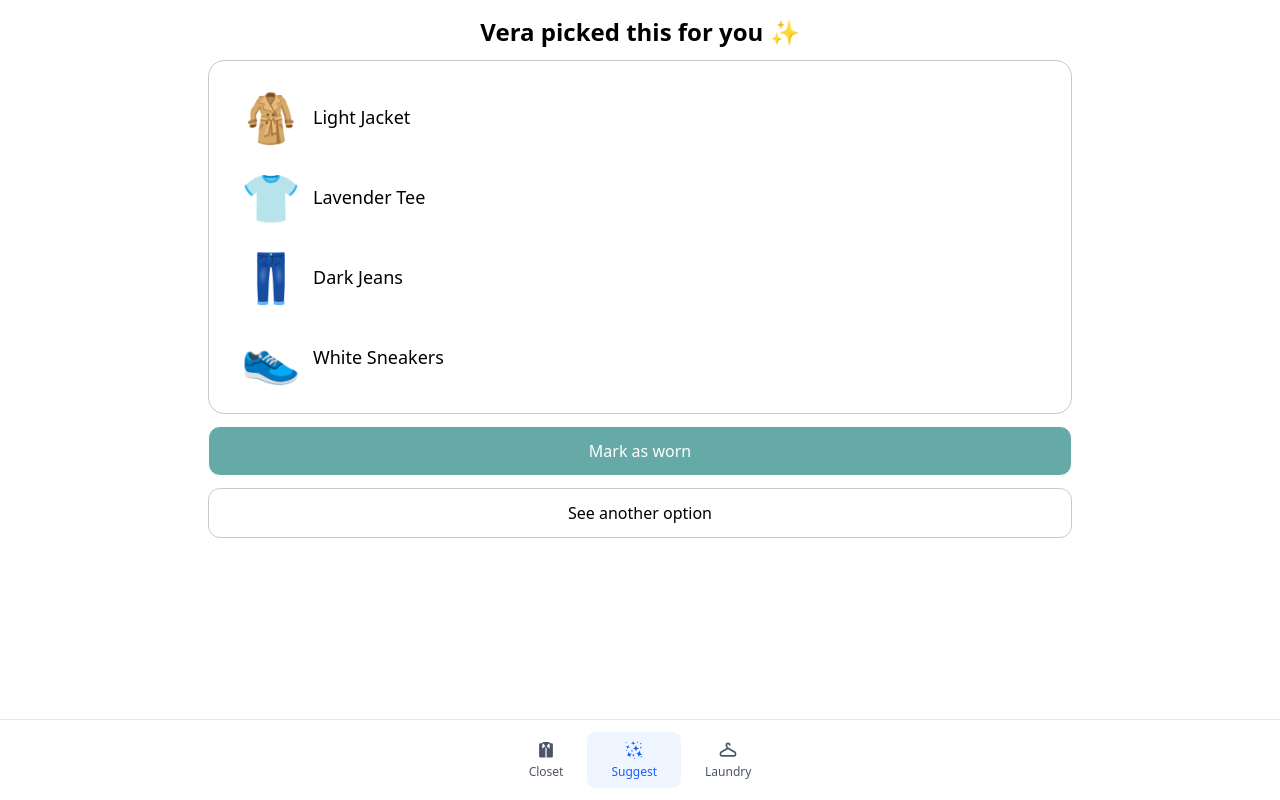
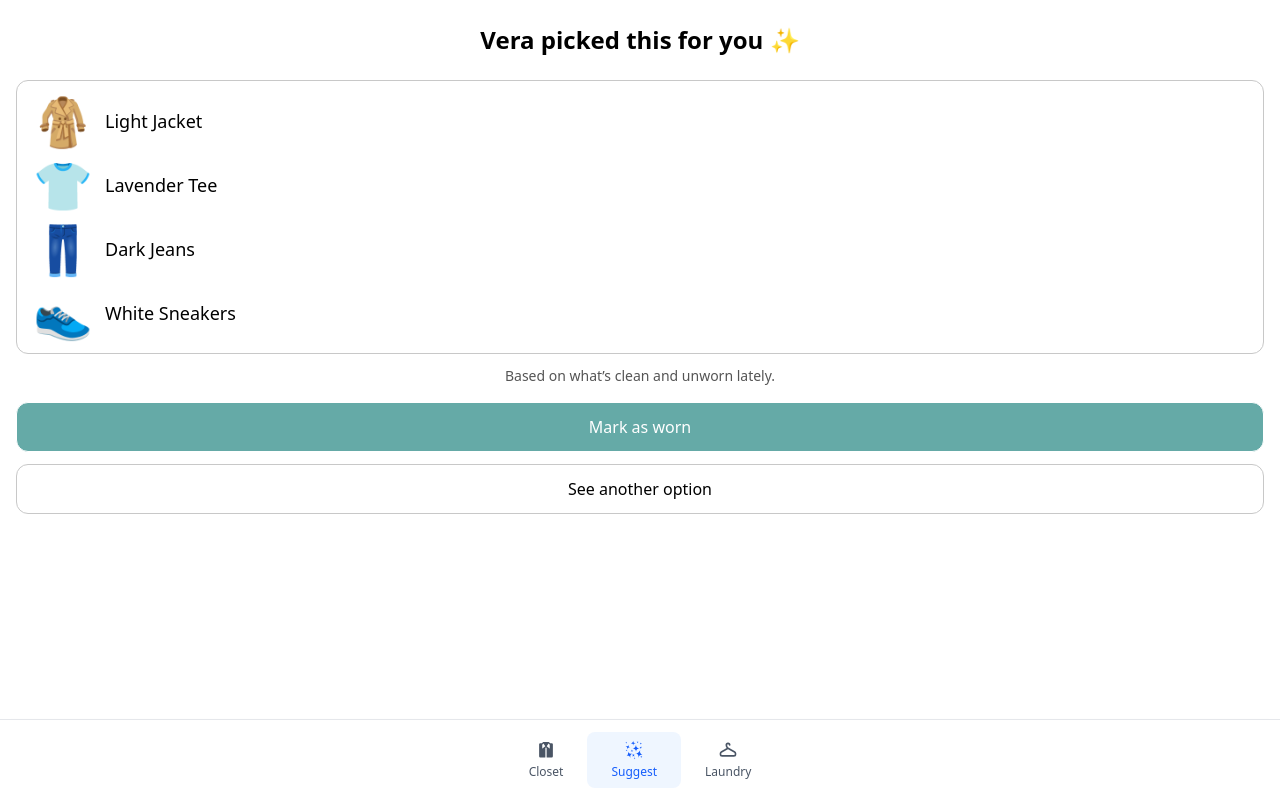
Before and after one commit to arnaudober/vera-personal-stylist, a React (Vite) app: page / in a window 1280 px wide. Built offline with nearby package versions, Linux system fonts and the light colour scheme; no server answers.

Commit message:
Refactored home and closet pages: improved layout consistency, adjusted padding and styling, and streamlined JSX structure.

```diff
--- a/src/pages/closet.tsx
+++ b/src/pages/closet.tsx
@@ -8,59 +8,44 @@ export default function Closet() {
     const {items, toggleClean, markLaundryDone} = useCloset();
     const [selectedCategory, setSelectedCategory] = useState<Category | null>(null);
 
-    const filteredItems = selectedCategory === null
-        ? items
-        : items.filter(item => item.category === selectedCategory);
+    const filteredItems = selectedCategory === null ? items : items.filter(item => item.category === selectedCategory);
 
     const selectCategory = (category: Category) => {
         setSelectedCategory(prev => prev === category ? null : category);
     };
 
-    return (
-        <>
-            <div className="mx-auto max-w-4xl p-4 pb-0">
-                <div className="mb-3">
-                    <h2 className="text-2xl font-semibold text-center">Your closet</h2>
-                </div>
+    return (<>
+            <div className="mx-auto max-w-4xl p-4">
+                <h2 className="p-2 text-2xl font-semibold text-center">Your closet</h2>
             </div>
 
             <div className="pl-4">
                 <div
                     className="overflow-x-auto"
                     style={{
-                        scrollbarWidth: 'none',
-                        msOverflowStyle: 'none',
-                        WebkitScrollbar: { display: 'none' }
+                        scrollbarWidth: 'none', msOverflowStyle: 'none', WebkitScrollbar: {display: 'none'}
                     }}
                 >
-                    <div className="flex" style={{ minWidth: 'max-content' }}>
+                    <div className="flex" style={{minWidth: 'max-content'}}>
                         <button
                             onClick={() => setSelectedCategory(null)}
                             className={`
                                 px-4 py-2 rounded-xl text-sm font-medium transition-all whitespace-nowrap
-                                ${selectedCategory === null
-                                    ? 'bg-gray-100 text-gray-700'
-                                    : 'text-gray-700'
-                                }
+                                ${selectedCategory === null ? 'bg-gray-100 text-gray-700' : 'text-gray-700'}
                             `}
                         >
                             All
                         </button>
-                        {categories.map(({ value, label }) => (
-                            <button
+                        {categories.map(({value, label}) => (<button
                                 key={value}
                                 onClick={() => selectCategory(value)}
                                 className={`
                                     px-4 py-2 rounded-xl text-sm font-medium transition-all whitespace-nowrap
-                                    ${selectedCategory === value
-                                        ? 'bg-gray-100  text-gray-700'
-                                        : 'text-gray-700'
-                                    }
+                                    ${selectedCategory === value ? 'bg-gray-100  text-gray-700' : 'text-gray-700'}
                                 `}
                             >
                                 {label}
-                            </button>
-                        ))}
+                            </button>))}
                     </div>
                 </div>
             </div>
@@ -69,13 +54,11 @@ export default function Closet() {
                 <div className="rounded-2xl">
                     <div className="grid grid-cols-1 gap-3 md:grid-cols-2">
                         {filteredItems.map(item => (
-                            <ClothingCard key={item.id} item={item} onToggleClean={toggleClean}/>
-                        ))}
+                            <ClothingCard key={item.id} item={item} onToggleClean={toggleClean}/>))}
                     </div>
                 </div>
 
-                <Navbar active="closet" onLaundryDone={markLaundryDone} />
+                <Navbar active="closet" onLaundryDone={markLaundryDone}/>
             </div>
-        </>
-    );
+        </>);
 }
--- a/src/pages/home.tsx
+++ b/src/pages/home.tsx
@@ -90,23 +90,24 @@ export default function Home() {
         markWorn(todayOutfit);
     };
 
-    return (<div className="mx-auto max-w-4xl p-4 pb-24">
-        <div className="mb-3">
-            <h2 className="text-2xl font-semibold text-center">Vera picked this for you ✨</h2>
+    return (<>
+        <div className="mx-auto max-w-4xl p-4">
+            <h2 className="p-2 text-2xl font-semibold text-center">Vera picked this for you ✨</h2>
         </div>
 
-        <div className="rounded-2xl border card p-4">
+        <div className="pl-4 pr-4">
+            <div className="border rounded-xl card">
                 {todayOutfit ? (<div>
                     <div className="flex flex-col">
-                    {todayOutfit.outerwear ? (<div className="flex items-center gap-3 p-4 card">
+                        {todayOutfit.outerwear ? (<div className="flex items-center gap-3 p-4 pb-0 card">
                             <div className="text-4xl sm:text-5xl">{todayOutfit.outerwear.emoji ?? "🧥"}</div>
                             <div className="text-lg font-medium">{todayOutfit.outerwear.name}</div>
                         </div>) : null}
-                    {todayOutfit.top ? (<div className="flex items-center gap-3 p-4 card">
+                        {todayOutfit.top ? (<div className="flex items-center gap-3 p-4 pb-0 card">
                             <div className="text-4xl sm:text-5xl">{todayOutfit.top.emoji ?? "👚"}</div>
                             <div className="text-lg font-medium">{todayOutfit.top.name}</div>
                         </div>) : null}
-                    {todayOutfit.bottom ? (<div className="flex items-center gap-3 p-4 card">
+                        {todayOutfit.bottom ? (<div className="flex items-center gap-3 p-4 pb-0 card">
                             <div className="text-4xl sm:text-5xl">{todayOutfit.bottom.emoji ?? "👖"}</div>
                             <div className="text-lg font-medium">{todayOutfit.bottom.name}</div>
                         </div>) : null}
@@ -121,8 +122,13 @@ export default function Home() {
                     <span className="font-medium">Laundry done</span>.
                 </div>)}
             </div>
+        </div>
 
-        <div className="mt-3 flex flex-col gap-3">
+        <p className="p-4 pt-3 text-sm text-muted text-center">
+            Based on what’s clean and unworn lately.
+        </p>
+
+        <div className="p-4 pt-0 flex flex-col gap-3">
             <button
                 onClick={onMarkAsWorn}
                 disabled={!todayOutfit}
@@ -139,5 +145,5 @@ export default function Home() {
         </div>
 
         <Navbar active="home" onLaundryDone={markLaundryDone}/>
-    </div>);
+    </>);
 }
```
Lines whose indentation alone changed are shown as unchanged.
